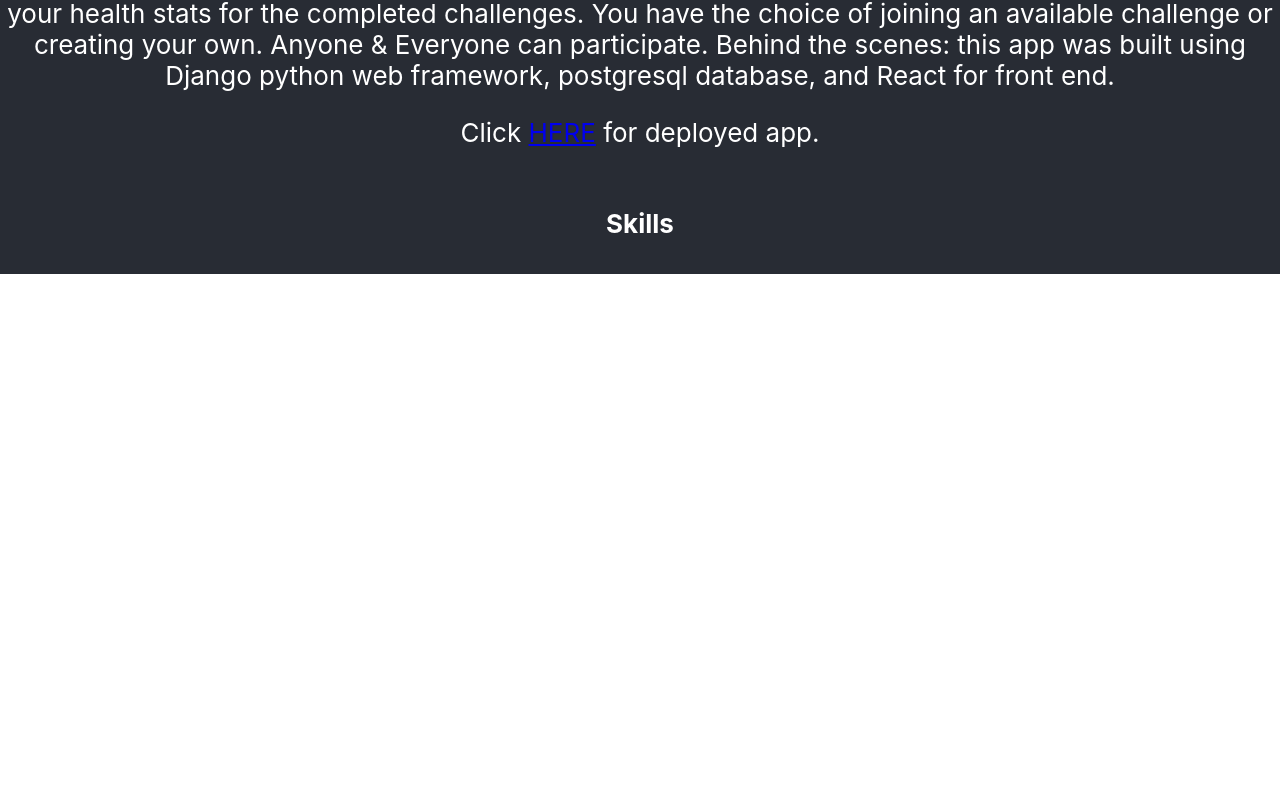
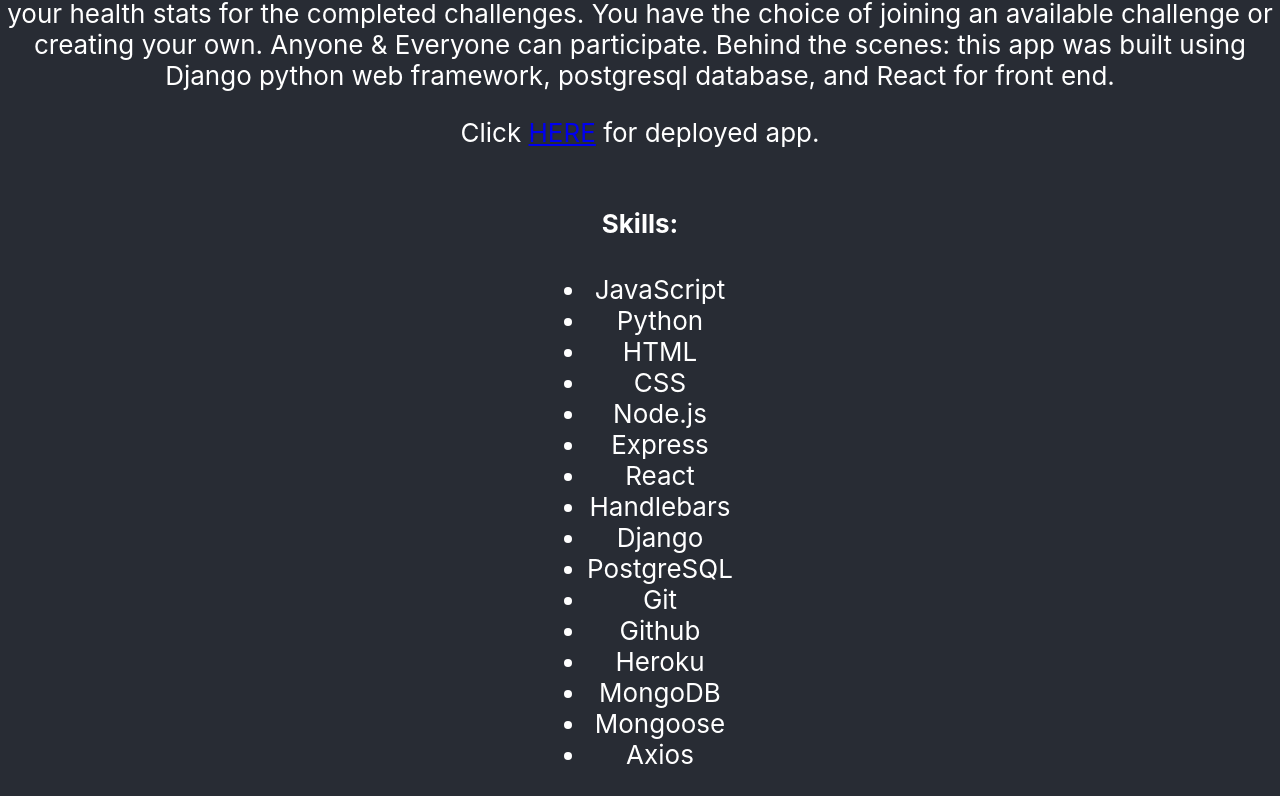
Before and after one commit to lim-is-a/react-portfolio, a React (Create React App) app: page / in a window 1280 px wide. Shown: the part 3570-4366 px from the top of the page. Before the commit the page ends 3844 px from the top, so only its background shows below. Built offline with nearby package versions, Linux system fonts and the light colour scheme.

Commit message:
added list of skills

```diff
--- a/src/components/TechnicalSkills.jsx
+++ b/src/components/TechnicalSkills.jsx
@@ -4,7 +4,27 @@
     render() {
         return (
             <div>
-                <h4>Skills</h4>
+                <h4>Skills: </h4>
+                <div>
+                    <ul>
+                        <li>JavaScript</li>
+                        <li>Python</li>
+                        <li>HTML</li>
+                        <li>CSS</li>
+                        <li>Node.js</li>
+                        <li>Express</li>
+                        <li>React</li>
+                        <li>Handlebars</li>
+                        <li>Django</li>
+                        <li>PostgreSQL</li>
+                        <li>Git</li>
+                        <li>Github</li>
+                        <li>Heroku</li>
+                        <li>MongoDB</li>
+                        <li>Mongoose</li>
+                        <li>Axios</li>
+                    </ul>
+                </div>
             </div>
         )
     }
```
